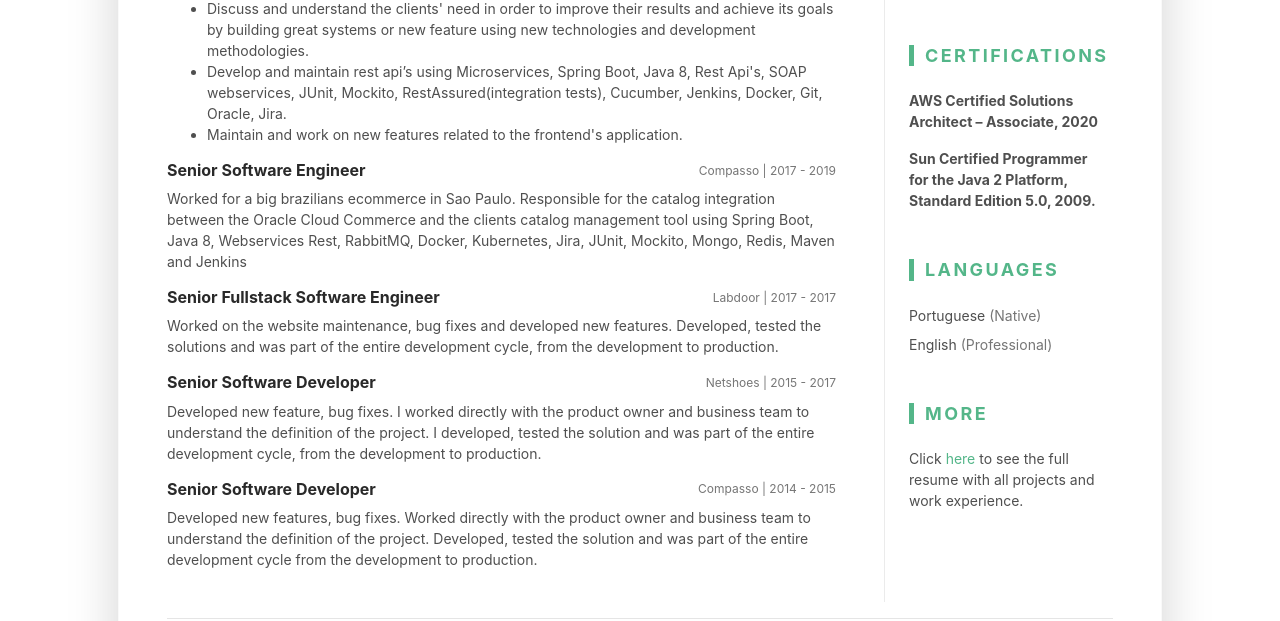
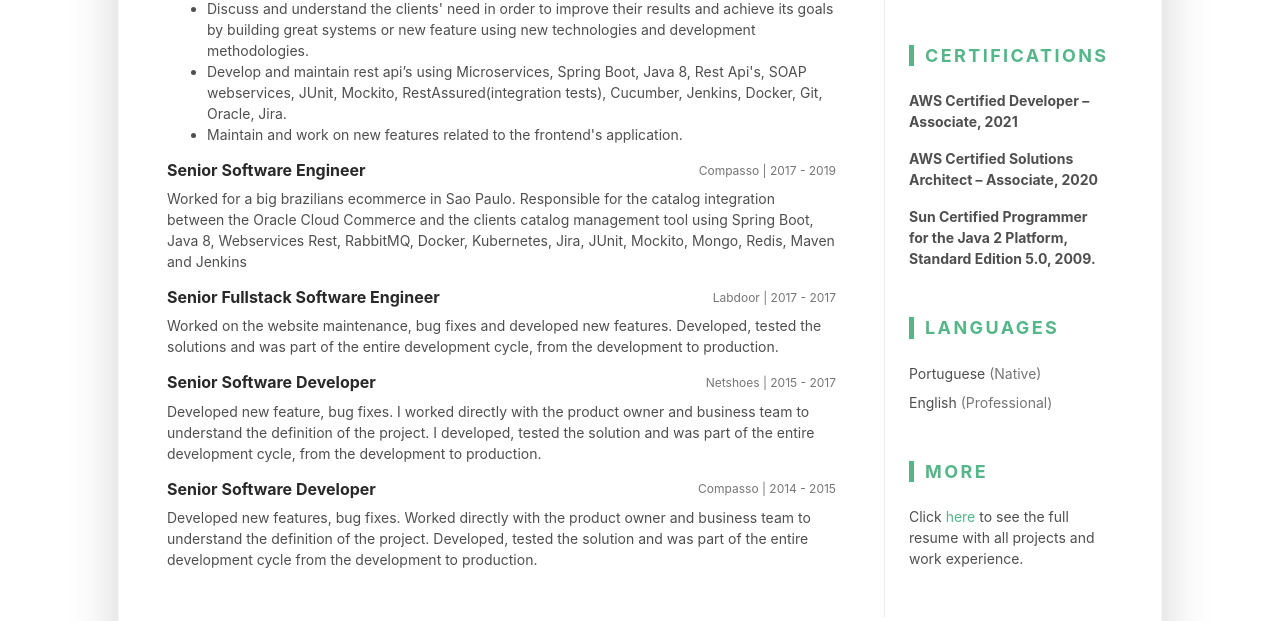
Before and after one commit to tomasmaiorino/tomasmaiorino.github.io, a website built with webpack: page index.html in a window 1280 px wide. Shown: the part 1578-2199 px from the top of the page. Built offline with nearby package versions, Linux system fonts and the light colour scheme.

Commit message:
Update index.html
add aws developer certification

```diff
--- a/index.html
+++ b/index.html
@@ -266,6 +266,9 @@
 										<h3 class="text-uppercase resume-section-heading mb-4">Certifications</h3>
 										<ul class="list-unstyled resume-awards-list">
 											<li class="mb-3">
+												<div class="font-weight-bold">AWS Certified Developer – Associate, 2021</div>
+											</li>
+											<li class="mb-3">
 												<div class="font-weight-bold">AWS Certified Solutions Architect – Associate, 2020</div>
 											</li>
 											<li class="mb-3">
```
